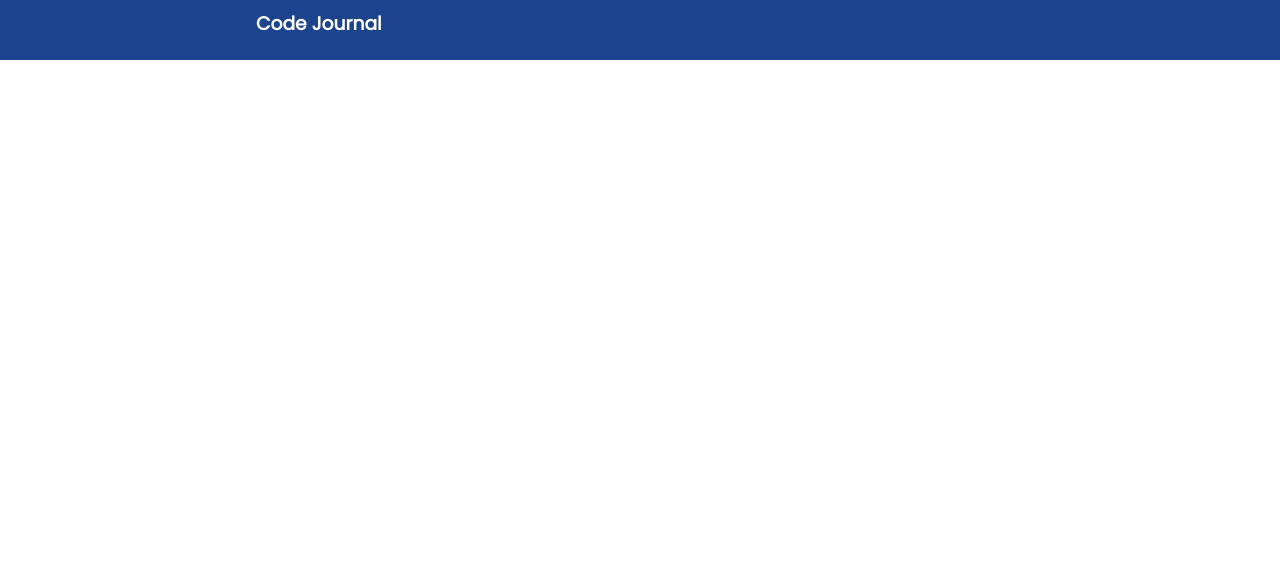
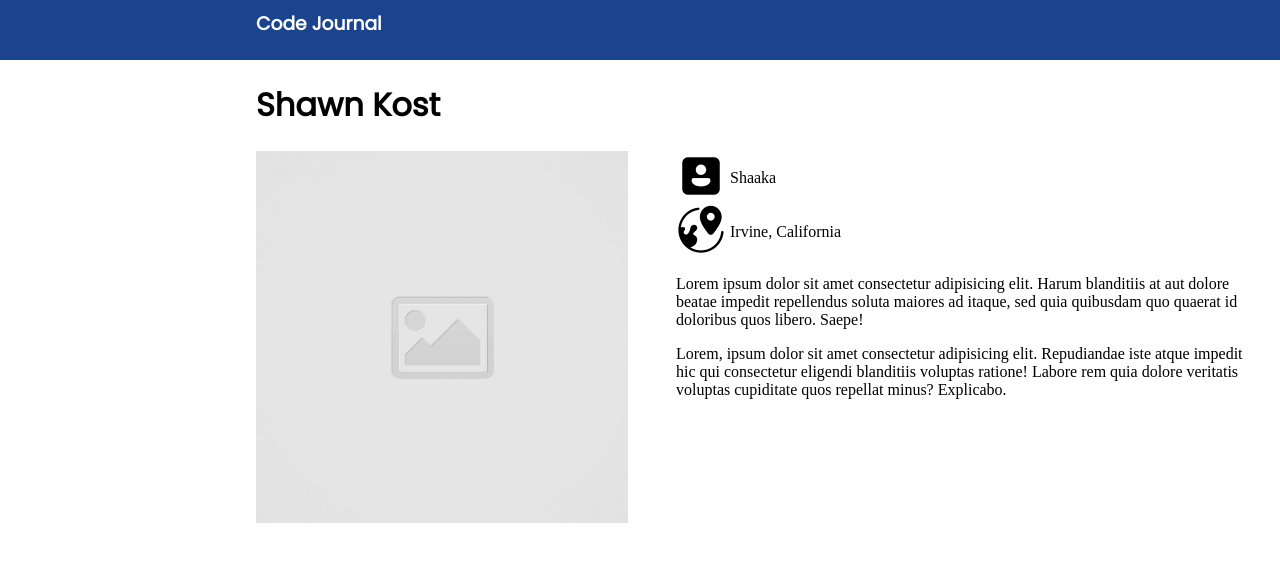
Before and after one commit to shawnkost/code-journal, a website: page index.html in a window 1280 px wide. Drawn offline with Linux system fonts and the light colour scheme.

Commit message:
Created a basic example profile in the data-view profile div. #2

```diff
--- a/css/styles.css
+++ b/css/styles.css
@@ -131,4 +131,18 @@
     border-radius: 4px;
     width: 14%;
   }
+
+  .column-half:not(.profile-details) {
+    padding-left: 20%;
+  }
+
+  .img2 {
+    width: 100%;
+  }
+
+  .username-text {
+    display: inline-block;
+    position: relative;
+    bottom: 18px;
+  }
 }
--- a/index.html
+++ b/index.html
@@ -29,19 +29,19 @@
           <img src="images/placeholder-image-square.jpg" alt="placeholder" class="img">
         </div>
         <div class="form-col2">
-          <div class="avatar-container fcontainer">
+          <div class="avatar-container">
             <label for="avatar-url">Avatar URL</label>
             <input id="avatar-url" type="url" name="avatar-url" required>
           </div>
-          <div class="username-container fcontainer">
+          <div class="username-container">
             <label for="username">Username</label>
             <input id="username" type="text" name="username" required>
           </div>
-          <div class="fname-container fcontainer">
+          <div class="fname-container">
             <label for="fname">Full Name</label>
             <input id="fname" type="text" name="fname" required>
           </div>
-          <div class="location-container fcontainer">
+          <div class="location-container">
             <label for="location">Location</label>
             <input id="location" type="text" name="location" required>
           </div>
@@ -56,7 +56,30 @@
      </form>
     </div>
     <div data-view="profile">
-
+      <div class="edit-h1">
+        <h1>Shawn Kost</h1>
+      </div>
+      <div class="row">
+        <div class="column-half">
+          <img src="images/placeholder-image-square.jpg" alt="name-icon8" class="img img2">
+        </div>
+        <div class="column-half profile-details">
+          <div class="container">
+            <img src="images/icons8-name-50.png" alt="username-icon">
+            <div class="username-text">Shaaka</div>
+          </div>
+          <div class="container">
+            <img src="images/icons8-location-50.png" alt="location-icon8">
+            <div class="username-text">Irvine, California</div>
+          </div>
+          <div class="container">
+            <p>Lorem ipsum dolor sit amet consectetur adipisicing elit. Harum blanditiis at aut dolore beatae impedit repellendus soluta maiores ad itaque, sed quia quibusdam quo quaerat
+              id doloribus quos libero. Saepe!</p>
+            <p>Lorem, ipsum dolor sit amet consectetur adipisicing elit. Repudiandae iste atque impedit hic qui consectetur eligendi blanditiis voluptas ratione! Labore rem quia dolore
+              veritatis voluptas cupiditate quos repellat minus? Explicabo.</p>
+          </div>
+        </div>
+      </div>
     </div>
   </main>
   <script src="js/data.js"></script>
```
Also changed, not shown: images/icons8-location-50.png (added), images/icons8-name-50.png (added).
